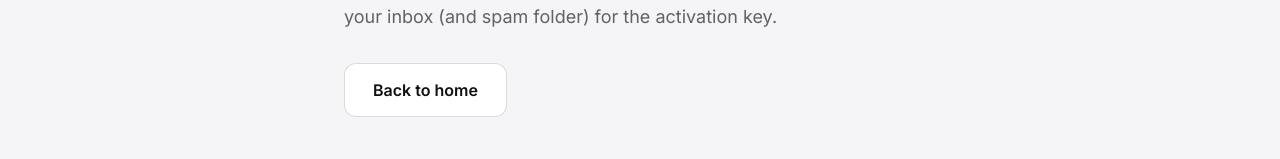
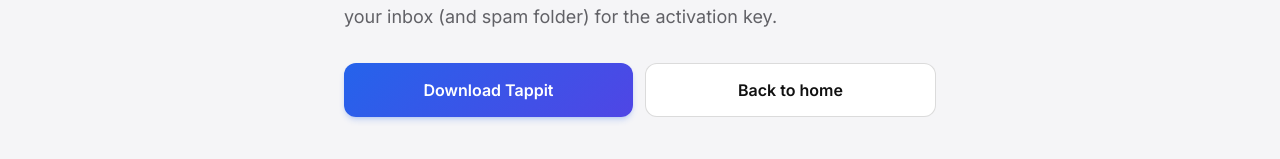
Before and after one commit to jtapia/magic-touch-web, a Next.js app: page /success in a window 1280 px wide. Shown: the part 387-546 px from the top of the page. Built offline with nearby package versions, Linux system fonts and the light colour scheme; no server answers.

Commit message:
chore: add download button on success page

```diff
--- a/src/app/success/SuccessClient.tsx
+++ b/src/app/success/SuccessClient.tsx
@@ -219,10 +219,16 @@ function LicenseCard({ info }: { info: SessionInfo }) {
 
 function Actions() {
   return (
-    <div className="flex">
+    <div className="flex flex-col sm:flex-row gap-3">
+      <Link
+        href="#"
+        className="flex-1 px-6 sm:px-7 py-3 sm:py-3.5 rounded-xl font-semibold text-sm sm:text-base gradient-bg text-white hover:opacity-90 transition-opacity text-center flex items-center justify-center gap-2 shadow-md shadow-accent/20"
+      >
+        Download Tappit
+      </Link>
       <Link
         href="/"
-        className="w-full sm:w-auto px-6 sm:px-7 py-3 sm:py-3.5 rounded-xl font-semibold text-sm sm:text-base border border-border-light bg-card hover:bg-card-hover transition-colors text-center flex items-center justify-center gap-2"
+        className="flex-1 px-6 sm:px-7 py-3 sm:py-3.5 rounded-xl font-semibold text-sm sm:text-base border border-border-light bg-card hover:bg-card-hover transition-colors text-center flex items-center justify-center gap-2"
       >
         Back to home
       </Link>
```
